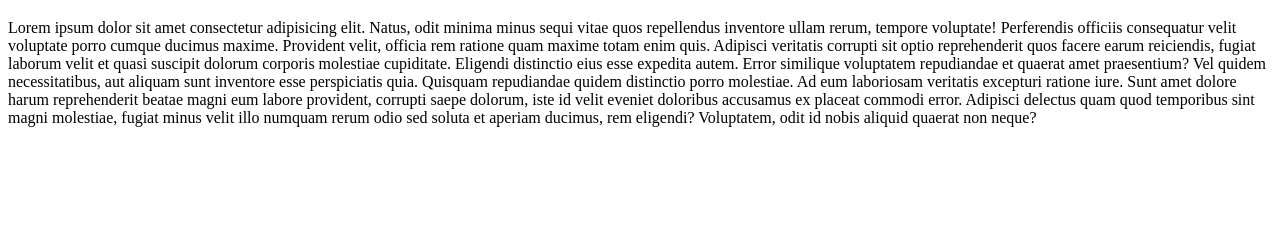
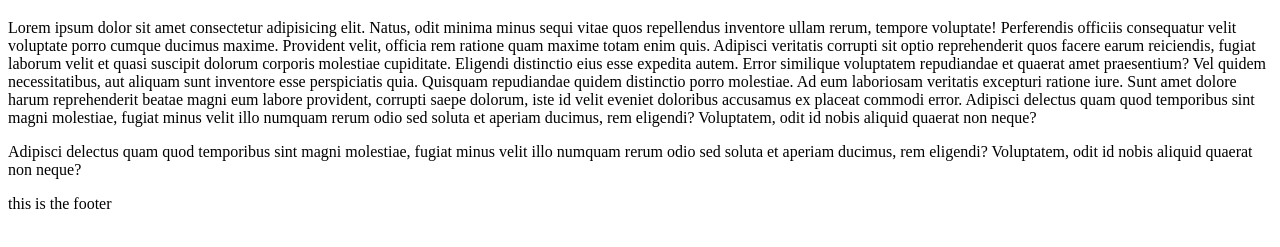
Before and after one commit to Gaston82/test, a plain HTML site: page index.html in a window 1280 px wide. Shown: the part 61-308 px from the top of the page. Drawn offline with Linux system fonts and the light colour scheme.

Commit message:
add a footer

```diff
--- a/index.html
+++ b/index.html
@@ -13,6 +13,7 @@
     Eligendi distinctio eius esse expedita autem. Error similique voluptatem repudiandae et quaerat amet praesentium? Vel quidem necessitatibus, aut aliquam sunt inventore esse perspiciatis quia. Quisquam repudiandae quidem distinctio porro molestiae.
     Ad eum laboriosam veritatis excepturi ratione iure. Sunt amet dolore harum reprehenderit beatae magni eum labore provident, corrupti saepe dolorum, iste id velit eveniet doloribus accusamus ex placeat commodi error.
     Adipisci delectus quam quod temporibus sint magni molestiae, fugiat minus velit illo numquam rerum odio sed soluta et aperiam ducimus, rem eligendi? Voluptatem, odit id nobis aliquid quaerat non neque?</p>
-
+    Adipisci delectus quam quod temporibus sint magni molestiae, fugiat minus velit illo numquam rerum odio sed soluta et aperiam ducimus, rem eligendi? Voluptatem, odit id nobis aliquid quaerat non neque?</p>
+   <footer>this is the footer</footer>
 </body>
 </html>
```
